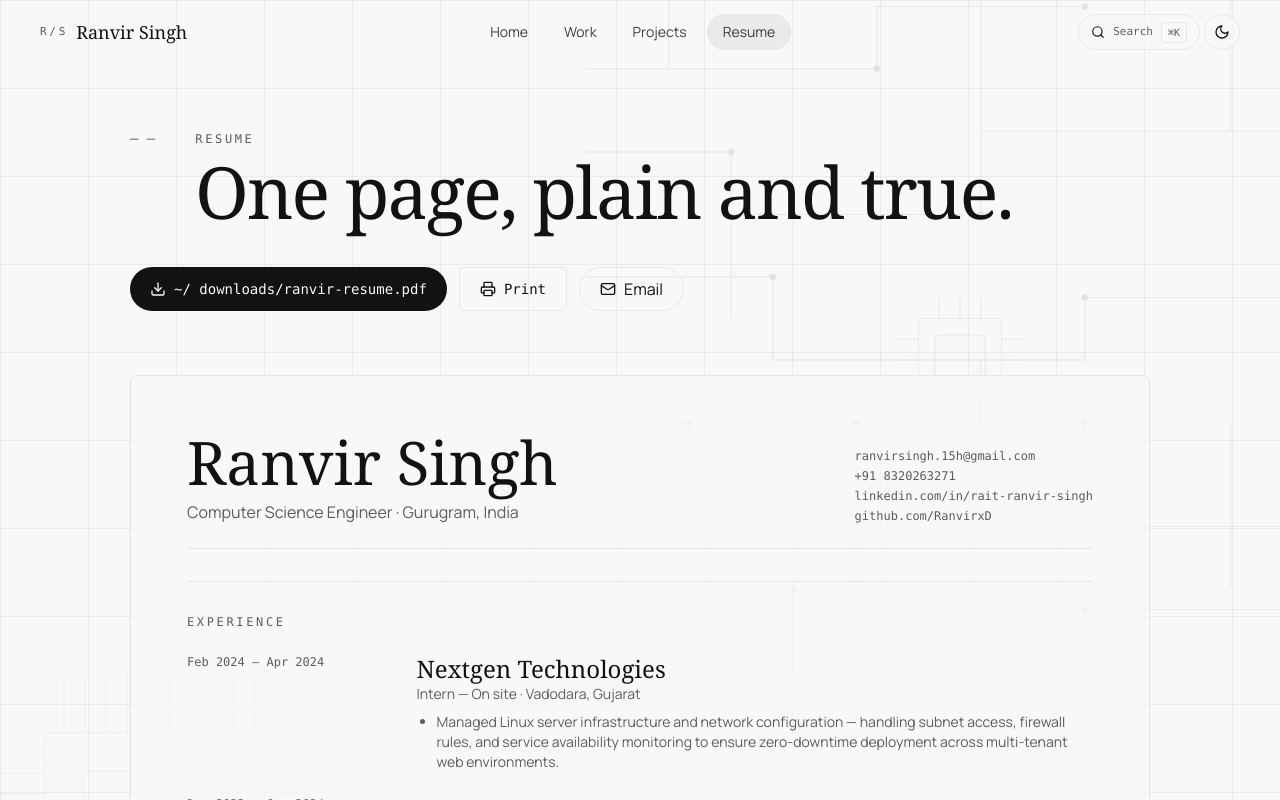
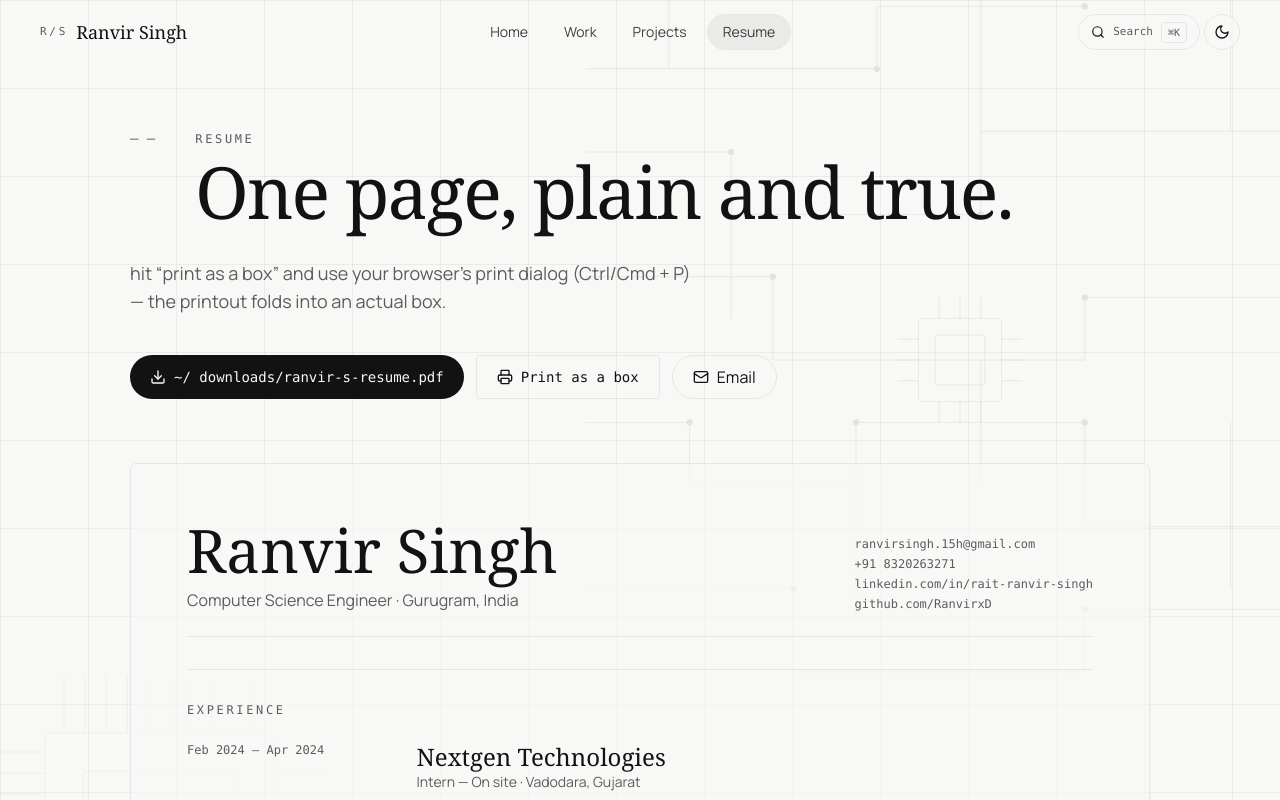
Before and after one commit to RanvirxD/RanvirxD.github.io, a React (Vite) app in the folder app/frontend/: page /resume in a window 1280 px wide. Shown: the top 800 px of the page. Built offline with nearby package versions, Linux system fonts and the light colour scheme.

Commit message:
Updated my data

```diff
--- a/app/frontend/src/pages/Bookshelf.jsx
+++ b/app/frontend/src/pages/Bookshelf.jsx
@@ -5,10 +5,10 @@ export default function Bookshelf() {
   return (
     <div className="pt-32 pb-32" data-testid="bookshelf-page">
       <div className="max-w-[1400px] mx-auto px-6 md:px-10">
-        <FadeUp><ChapterHead number="—" kicker="Bookshelf" title="Books that stayed with me." /></FadeUp>
+        <FadeUp><ChapterHead number="—" kicker="Bookshelf" title="Books that have influenced my thinking and growth" /></FadeUp>
         <FadeUp delay={0.1}>
           <p className="mt-8 max-w-xl text-lg text-muted-foreground">
-            Sorted by the shape of the problem each one solves. Reread more than read.
+          Sorted by the shape of the problem each one solves.
           </p>
         </FadeUp>
       </div>
--- a/app/frontend/src/pages/Home.jsx
+++ b/app/frontend/src/pages/Home.jsx
@@ -125,7 +125,7 @@ export default function Home() {
 
       <section id="about" className="home-section border-t border-border">
         <div className="content-column">
-          <FadeUp><ChapterHead number="01" kicker="About" title="A quiet study of loud systems." /></FadeUp>
+          <FadeUp><ChapterHead number="01" kicker="About" title="" /></FadeUp>
           <FadeUp delay={0.15}>
             <p className="mt-8 font-serif text-3xl md:text-5xl leading-[1.2]">
               {profile.aboutHeadline}
--- a/app/frontend/src/pages/Papershelf.jsx
+++ b/app/frontend/src/pages/Papershelf.jsx
@@ -8,7 +8,7 @@ export default function Papershelf() {
         <FadeUp><ChapterHead number="—" kicker="Papershelf" title="Papers I've read." /></FadeUp>
         <FadeUp delay={0.1}>
           <p className="mt-8 max-w-xl text-lg text-muted-foreground">
-            Just a log. Title, author, the date I closed the tab and felt smarter.
+            Just a log. Title, author, the date I closed the tab with some information.
           </p>
         </FadeUp>
 
--- a/app/frontend/src/pages/Resume.jsx
+++ b/app/frontend/src/pages/Resume.jsx
@@ -2,7 +2,7 @@ import { Download, Mail, Printer } from 'lucide-react';
 import { FadeUp, ChapterHead } from '@/components/motion/Reveal';
 import { profile, experience, projects, skills, education, certifications } from '@/data/portfolio';
 
-const RESUME_URL = '/assets/ranvir-resume.pdf';
+const RESUME_URL = '/assets/ranvir-s-resume.pdf';
 
 export default function Resume() {
   return (
@@ -10,6 +10,9 @@ export default function Resume() {
       <div className="max-w-[1100px] mx-auto px-6 md:px-10">
         <FadeUp>
           <ChapterHead number="—" kicker="Resume" title="One page, plain and true." />
+          <p className="mt-8 max-w-xl text-lg text-muted-foreground">
+          hit “print as a box” and use your browser's print dialog (Ctrl/Cmd + P) — the printout folds into an actual box.
+          </p>
         </FadeUp>
 
         <FadeUp delay={0.1}>
@@ -21,7 +24,7 @@ export default function Resume() {
               data-testid="download-resume-btn"
             >
               <Download className="w-4 h-4" />
-              <span>~/ downloads/ranvir-resume.pdf</span>
+              <span>~/ downloads/ranvir-s-resume.pdf</span>
             </a>
             <button
               type="button"
@@ -29,7 +32,7 @@ export default function Resume() {
               className="inline-flex items-center gap-2 rounded-md px-5 h-11 border border-border hover:bg-foreground/[0.04] transition-colors font-mono text-sm"
               data-testid="print-resume-btn"
             >
-              <Printer className="w-4 h-4" /> Print
+              <Printer className="w-4 h-4" /> Print as a box
             </button>
             <a
               href={`mailto:${profile.email}`}
```
Also changed, not shown: app/frontend/public/assets/qr.svg (added), 1 other file (tests, documents, lock files or other folders).
